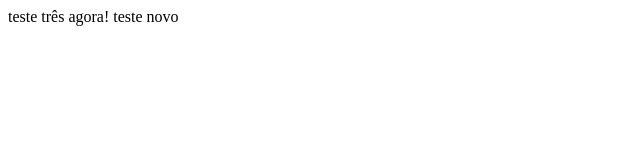
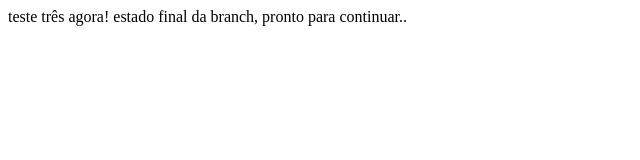
Before and after one commit to CassioFonsec/meu_projeto_versionado, a plain HTML site: page index.html in a window 1280 px wide. Shown: the whole page, without its empty margins (0-640 px from the left). Drawn offline with Linux system fonts and the light colour scheme.

Commit message:
estado inicial

```diff
--- a/index.html
+++ b/index.html
@@ -1,4 +1,4 @@
 <html>
-    teste três agora!
-    teste novo
+teste três agora!
+estado final da branch, pronto para continuar..
 </html>
```
